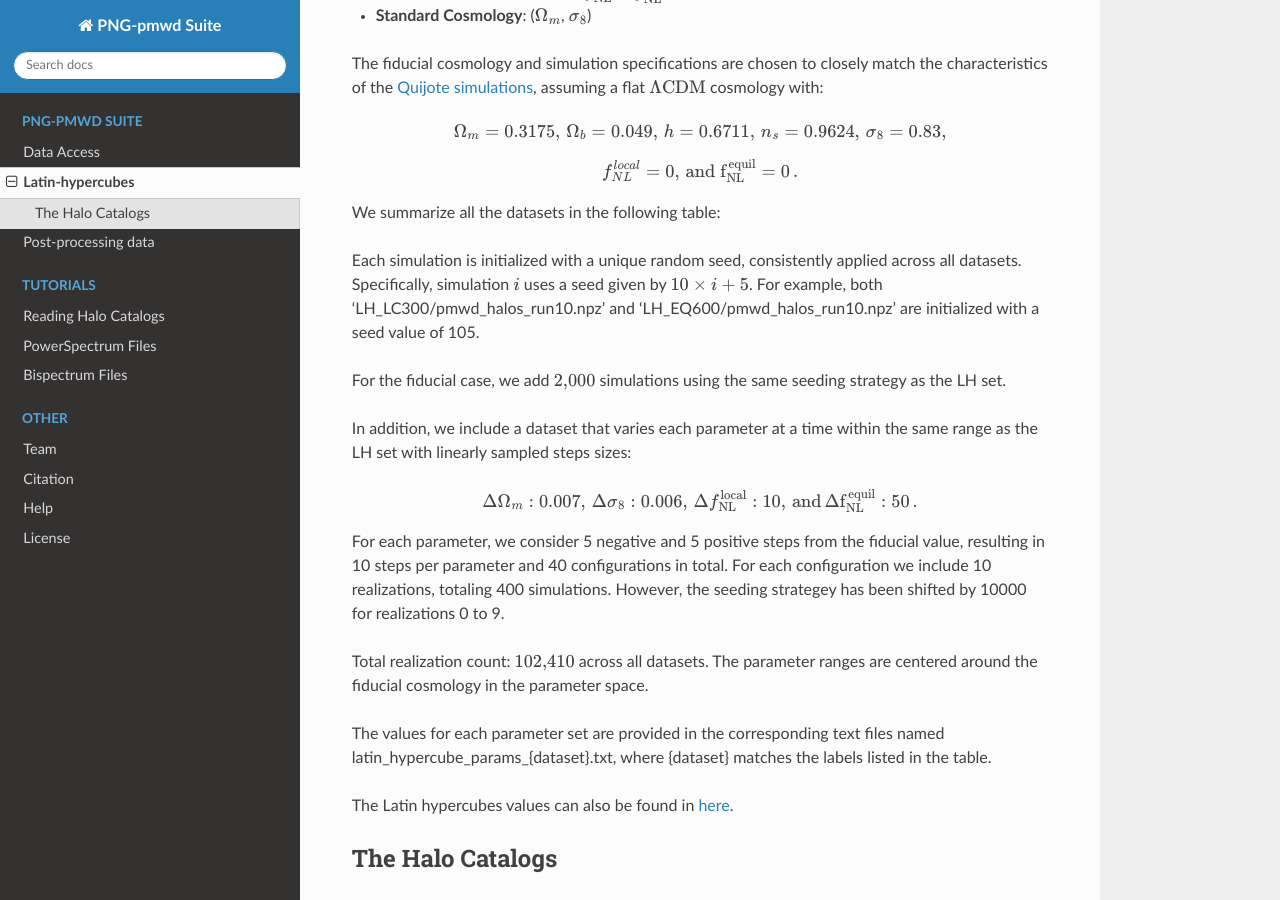
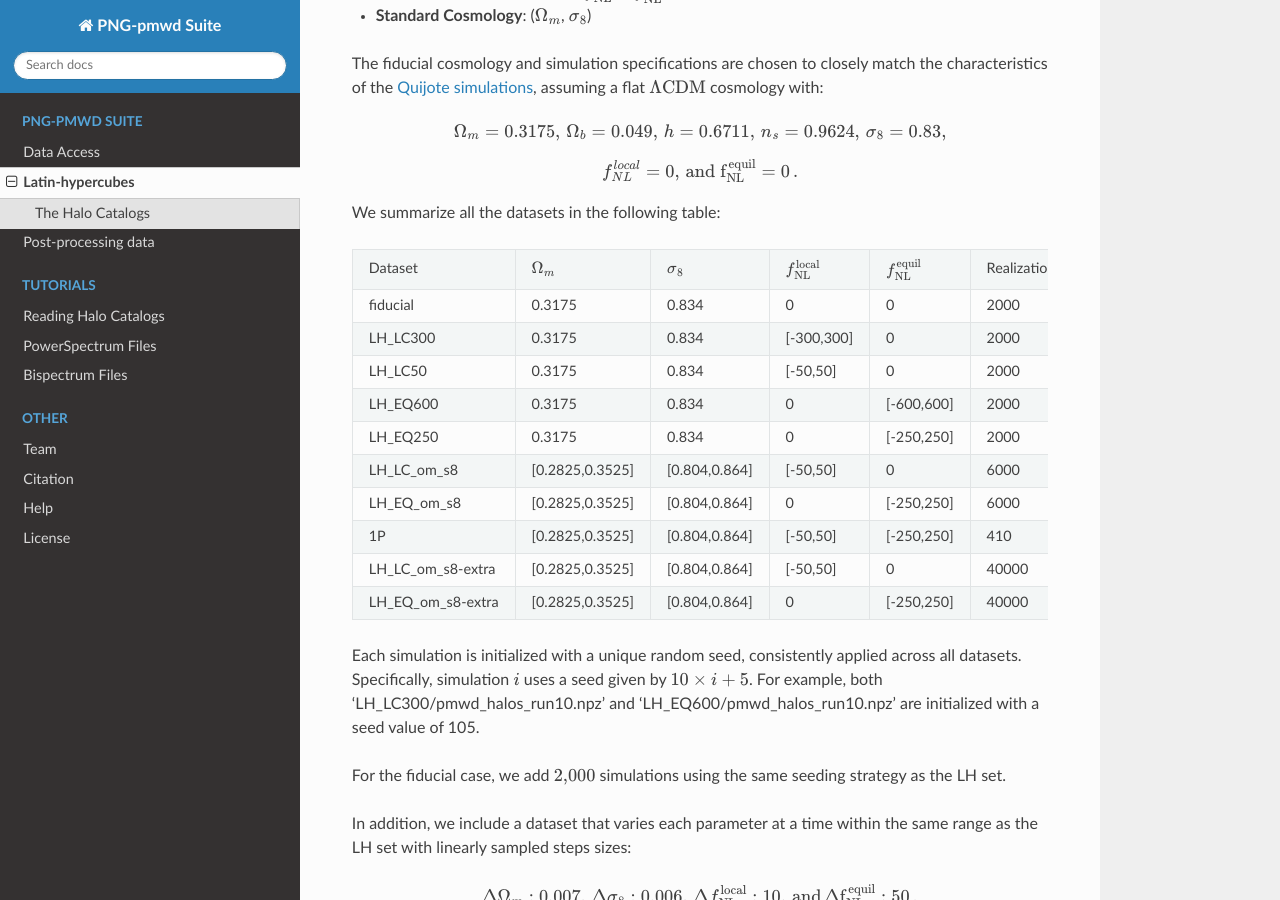
Before and after one commit to jcallesh/PNG-pmwd-Suite, a Sphinx documentation site: the page built from docs/source/latin_hypercubes.rst, in a window 1280 px wide and 900 px high, scrolled down 254 px. Built offline with Sphinx 7.4.7 and the Read the Docs theme 3.1.0, drawn with Linux system fonts in a browser that asks for light colours.

Commit message:
Update: LH tables
Added extra runs for LC_om_s8 and EQ_om_s8 cosmos

```diff
--- a/docs/source/latin_hypercubes.rst
+++ b/docs/source/latin_hypercubes.rst
@@ -19,29 +19,29 @@ The fiducial cosmology and simulation specifications are chosen to closely match
 
 We summarize all the datasets in the following table:
 
-+----------------+---------------------+-----------------------------+------------------------------------------+------------------------------------------+--------------+
-|  Dataset       | :math:`\Omega_m`    | :math:`\sigma_8`            | :math:`f_{\textrm{NL}}^{\textrm{local}}` | :math:`f_{\textrm{NL}}^{\textrm{equil}}` | Realizations |
-+----------------+---------------------+-----------------------------+------------------------------------------+------------------------------------------+--------------+
-|  fiducial      |    0.3175           |            0.834            |                 0                        |              0                           |         2000 |
-+----------------+---------------------+-----------------------------+------------------------------------------+------------------------------------------+--------------+
-| LH_LC300       |    0.3175           |            0.834            |                 [-300,300]               |              0                           |         2000 |
-+----------------+---------------------+-----------------------------+------------------------------------------+------------------------------------------+--------------+
-| LH_LC50        |    0.3175           |            0.834            |                 [-50,50]                 |              0                           |         2000 |
-+----------------+---------------------+-----------------------------+------------------------------------------+------------------------------------------+--------------+
-| LH_EQ600       |    0.3175           |            0.834            |                 0                        |           [-600,600]                     |         2000 |
-+----------------+---------------------+-----------------------------+------------------------------------------+------------------------------------------+--------------+
-| LH_EQ250       |    0.3175           |            0.834            |                 0                        |           [-250,250]                     |         2000 |
-+----------------+---------------------+-----------------------------+------------------------------------------+------------------------------------------+--------------+
-| LH_LC_om_s8    |   [0.2825,0.3525]   |      [0.804, 0.864]         |                 [-50,50]                 |              0                           |         6000 |
-+----------------+---------------------+-----------------------------+------------------------------------------+------------------------------------------+--------------+
-| LH_EQ_om_s8    |   [0.2825,0.3525]   |      [0.804, 0.864]         |                  0                       |           [-250,250]                     |         6000 |
-+----------------+---------------------+-----------------------------+------------------------------------------+------------------------------------------+--------------+
-|     1P         |   [0.2825,0.3525]   |      [0.804, 0.864]         |                 [-50,50]                 |           [-250,250]                     |         410  |
-+----------------+---------------------+-----------------------------+------------------------------------------+------------------------------------------+--------------+
-| LH_LC_om_s8-extra    |   [0.2825,0.3525]   |      [0.804, 0.864]         |                 [-50,50]                 |              0                           |        40000 |
-+----------------+---------------------+-----------------------------+------------------------------------------+------------------------------------------+--------------+
-| LH_EQ_om_s8-extra    |   [0.2825,0.3525]   |      [0.804, 0.864]         |                  0                       |           [-250,250]                     |        40000 |
-+----------------+---------------------+-----------------------------+------------------------------------------+------------------------------------------+--------------+
++--------------------+---------------------+-----------------------------+------------------------------------------+------------------------------------------+--------------+
+| Dataset            | :math:`\Omega_m`    | :math:`\sigma_8`            | :math:`f_{\textrm{NL}}^{\textrm{local}}` | :math:`f_{\textrm{NL}}^{\textrm{equil}}` | Realizations |
++--------------------+---------------------+-----------------------------+------------------------------------------+------------------------------------------+--------------+
+| fiducial           | 0.3175              | 0.834                       | 0                                        | 0                                        |         2000 |
++--------------------+---------------------+-----------------------------+------------------------------------------+------------------------------------------+--------------+
+| LH_LC300           | 0.3175              | 0.834                       | [-300,300]                               | 0                                        |         2000 |
++--------------------+---------------------+-----------------------------+------------------------------------------+------------------------------------------+--------------+
+| LH_LC50            | 0.3175              | 0.834                       | [-50,50]                                 | 0                                        |         2000 |
++--------------------+---------------------+-----------------------------+------------------------------------------+------------------------------------------+--------------+
+| LH_EQ600           | 0.3175              | 0.834                       | 0                                        | [-600,600]                               |         2000 |
++--------------------+---------------------+-----------------------------+------------------------------------------+------------------------------------------+--------------+
+| LH_EQ250           | 0.3175              | 0.834                       | 0                                        | [-250,250]                               |         2000 |
++--------------------+---------------------+-----------------------------+------------------------------------------+------------------------------------------+--------------+
+| LH_LC_om_s8        | [0.2825,0.3525]     | [0.804,0.864]               | [-50,50]                                 | 0                                        |         6000 |
++--------------------+---------------------+-----------------------------+------------------------------------------+------------------------------------------+--------------+
+| LH_EQ_om_s8        | [0.2825,0.3525]     | [0.804,0.864]               | 0                                        | [-250,250]                               |         6000 |
++--------------------+---------------------+-----------------------------+------------------------------------------+------------------------------------------+--------------+
+| 1P                 | [0.2825,0.3525]     | [0.804,0.864]               | [-50,50]                                 | [-250,250]                               |          410 |
++--------------------+---------------------+-----------------------------+------------------------------------------+------------------------------------------+--------------+
+| LH_LC_om_s8-extra  | [0.2825,0.3525]     | [0.804,0.864]               | [-50,50]                                 | 0                                        |        40000 |
++--------------------+---------------------+-----------------------------+------------------------------------------+------------------------------------------+--------------+
+| LH_EQ_om_s8-extra  | [0.2825,0.3525]     | [0.804,0.864]               | 0                                        | [-250,250]                               |        40000 |
++--------------------+---------------------+-----------------------------+------------------------------------------+------------------------------------------+--------------+
 
 Each simulation is initialized with a unique random seed, consistently applied across all datasets. Specifically, simulation :math:`i` uses a seed given by :math:`10 \times i + 5`. For example, both 'LH_LC300/pmwd_halos_run10.npz' and 'LH_EQ600/pmwd_halos_run10.npz' are initialized with a seed value of 105.
 
```
